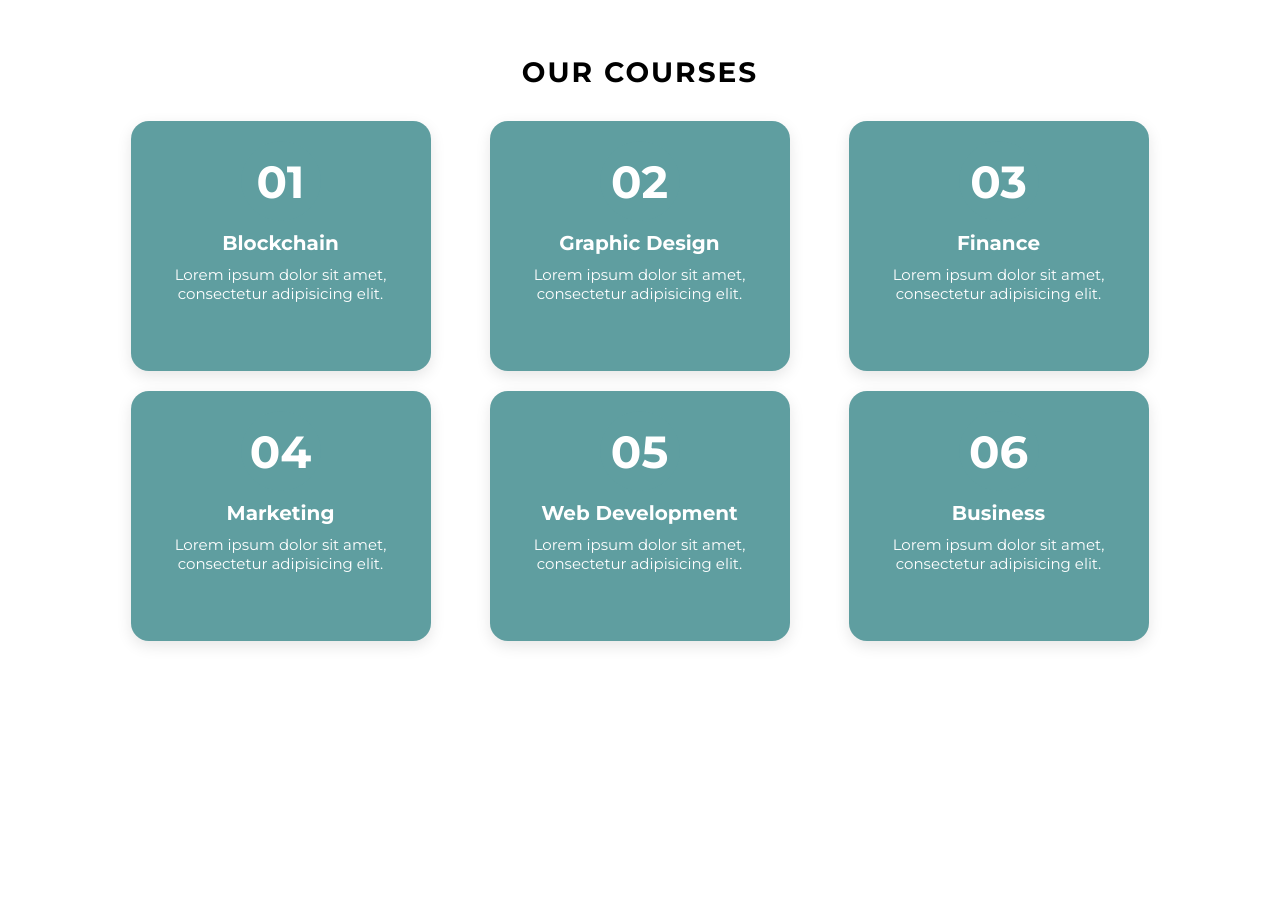
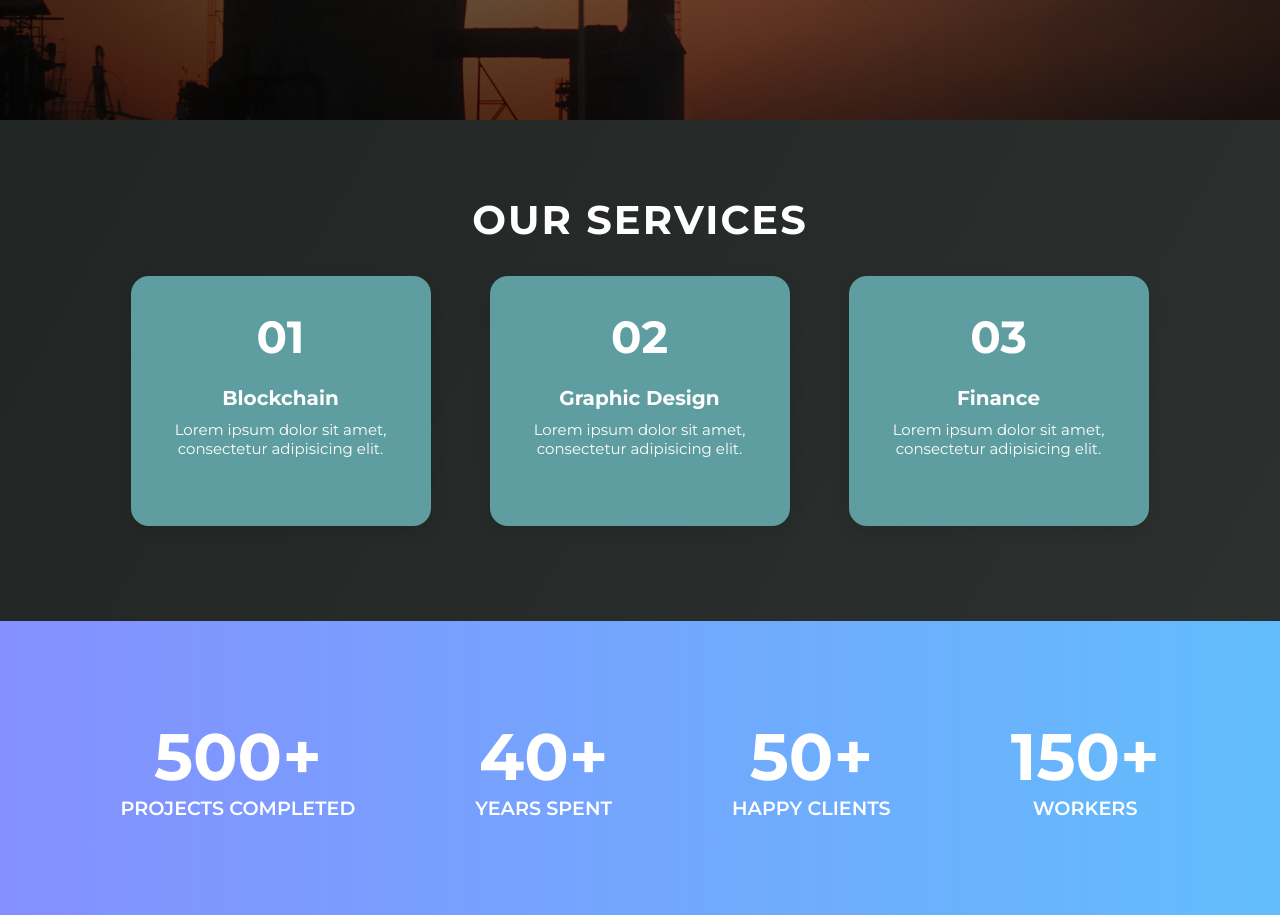
Before and after one commit to Absarr7/civil-website, a plain HTML site: page index.html in a window 1280 px wide. Shown: the part 680-1595 px from the top of the page. Before the commit the page ends 1341 px from the top, so only its background shows below. Drawn offline with Linux system fonts and the light colour scheme; a web font is replaced by a local one.

Commit message:
Engineering Website

```diff
--- a/CSS/style.css
+++ b/CSS/style.css
@@ -5,6 +5,7 @@
     --light: #eeeeee;
     --dark: #212121;
     --color-bg: #1f2641;
+    --blue-gradient: -webkit-linear-gradient(0deg, rgb(132, 144, 255) 0%, rgb(98 189 252) 100%);
 }
 
 * {
@@ -156,7 +157,7 @@ h1 {
 /* HOME PAGE - MAIN */
 
 .home-main {
-    height: 635px;
+    height: 100vh;
     background: radial-gradient(rgba(0, 0, 0, 0.4), rgba(0, 0, 0, 0.8)), url(../images/bg.jpg) center center/cover no-repeat;
     color: white;
     display: flex;
@@ -183,15 +184,16 @@ h1 {
 
 /* HOME PAGE - 2ND - SERVICES */
 
-.services {
-    background-color: rgba(255, 255, 255, 0.7);
-    font-family: 'Montserrat', sans-serif;
+.home-services {
+    /* background-color: rgba(255, 255, 255, 0.7); */
+    background: url(../images/servicesbg.jpg);
 }
 
 .services-main {
     display: flex;
     flex-wrap: wrap;
     justify-content: center;
+    padding-bottom: 75px;
 }
 
 .services-main .box {
@@ -234,8 +236,8 @@ h1 {
 }
 
 .services-main .box:nth-child(1):hover .icon {
-    background: var(--color-bg);
-    box-shadow: 0 0 0 400px var(--color-bg);
+    background: black;
+    box-shadow: 0 0 0 400px black;
 }
 
 
@@ -247,8 +249,8 @@ h1 {
 }
 
 .services-main .box:nth-child(2):hover .icon {
-    background: var(--color-bg);
-    box-shadow: 0 0 0 400px var(--color-bg);
+    background: black;
+    box-shadow: 0 0 0 400px black;
 }
 
 
@@ -260,47 +262,8 @@ h1 {
 }
 
 .services-main .box:nth-child(3):hover .icon {
-    background: var(--color-bg);
-    box-shadow: 0 0 0 400px var(--color-bg);
-}
-
-
-/* BOX 4 */
-
-.services-main .box:nth-child(4) .icon {
-    box-shadow: 0 0 0 0 var(--color-bg);
-    background: cadetblue;
-}
-
-.services-main .box:nth-child(4):hover .icon {
-    background: var(--color-bg);
-    box-shadow: 0 0 0 400px var(--color-bg);
-}
-
-
-/* BOX 5 */
-
-.services-main .box:nth-child(5) .icon {
-    box-shadow: 0 0 0 0 var(--color-bg);
-    background: cadetblue;
-}
-
-.services-main .box:nth-child(5):hover .icon {
-    background: var(--color-bg);
-    box-shadow: 0 0 0 400px var(--color-bg);
-}
-
-
-/* BOX 6 */
-
-.services-main .box:nth-child(6) .icon {
-    box-shadow: 0 0 0 0 var(--color-bg);
-    background: cadetblue;
-}
-
-.services-main .box:nth-child(6):hover .icon {
-    background: var(--color-bg);
-    box-shadow: 0 0 0 400px var(--color-bg);
+    background: black;
+    box-shadow: 0 0 0 400px black;
 }
 
 .services-main .box .content {
@@ -327,11 +290,49 @@ h1 {
     display: flex;
     align-items: center;
     flex-direction: column;
-    padding: 100px 0 2rem 0;
+    padding: 75px 0 2rem 0;
 }
 
 .services-heading h1 {
-    color: black;
+    color: #fff;
+    font-size: 2.5rem;
+}
+
+
+/* NUMBERS COUNTER SECTION */
+
+.project-counter {
+    background: var(--blue-gradient);
+    text-align: center;
+    transition: all 0.7s linear;
+}
+
+.counter-container {
+    display: flex;
+    flex-direction: row;
+    align-items: center;
+    justify-content: center;
+    padding: 70px 0px;
+}
+
+.numbers {
+    padding: 25px 60px;
+}
+
+.counter-numbers {
+    font-size: 4.1rem;
+}
+
+.counter-container div h2,
+.counter-container div p {
+    text-transform: uppercase;
+    color: white;
+    text-align: center;
+}
+
+.counter-container div p {
+    font-size: 1.2rem;
+    font-weight: 600;
 }
 
 
@@ -345,3 +346,12 @@ h1 {
         display: flex;
     }
 }
+
+@media (max-width: 768px) {
+    .counter-container {
+        flex-direction: column;
+    }
+    .nav-heading {
+        display: none;
+    }
+}
--- a/index.html
+++ b/index.html
@@ -14,7 +14,7 @@
     <header>
         <nav>
             <div class="nav-container">
-                <h1>FEBTECH</h1>
+                <h1 class="nav-heading">FEBTECH</h1>
                 <div class="menu">
                     <a href="#" class="is-active">Home</a>
                     <a href="#">Projects</a>
@@ -46,7 +46,7 @@
     <section class="home-services">
         <div class="services-container">
             <div class="services-heading">
-                <h1>Our Courses</h1>
+                <h1>Our Services</h1>
             </div>
             <div class="services-main">
                 <div class="box">
@@ -73,30 +73,31 @@
                         <p>Lorem ipsum dolor sit amet, consectetur adipisicing elit.</p>
                     </div>
                 </div>
+            </div>
+        </div>
+    </section>
 
-                <div class="box">
-                    <div class="icon">04</div>
-                    <div class="content">
-                        <h3>Marketing</h3>
-                        <p>Lorem ipsum dolor sit amet, consectetur adipisicing elit.</p>
-                    </div>
-                </div>
+    <!-- PROJECT COUNTER SECTION! -->
+    <section class="project-counter">
+        <div class="counter-container">
+            <div class="numbers">
+                <h2 class="counter-numbers">500+</h2>
+                <p>Projects Completed</p>
+            </div>
 
-                <div class="box">
-                    <div class="icon">05</div>
-                    <div class="content">
-                        <h3>Web Development</h3>
-                        <p>Lorem ipsum dolor sit amet, consectetur adipisicing elit.</p>
-                    </div>
-                </div>
+            <div class="numbers">
+                <h2 class="counter-numbers">40+</h2>
+                <p>Years spent</p>
+            </div>
 
-                <div class="box">
-                    <div class="icon">06</div>
-                    <div class="content">
-                        <h3>Business</h3>
-                        <p>Lorem ipsum dolor sit amet, consectetur adipisicing elit.</p>
-                    </div>
-                </div>
+            <div class="numbers">
+                <h2 class="counter-numbers">50+</h2>
+                <p>Happy Clients</p>
+            </div>
+
+            <div class="numbers">
+                <h2 class="counter-numbers">150+</h2>
+                <p>Workers</p>
             </div>
         </div>
     </section>
```
Also changed, not shown: CSS/fonts.txt (deleted), images/arrow.svg (deleted), images/servicesbg.jpg (added).
